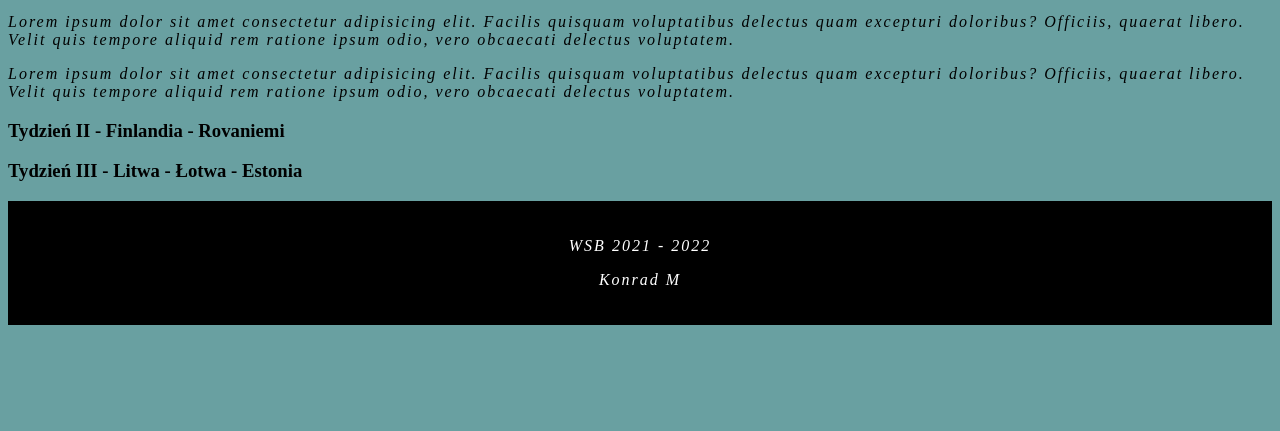
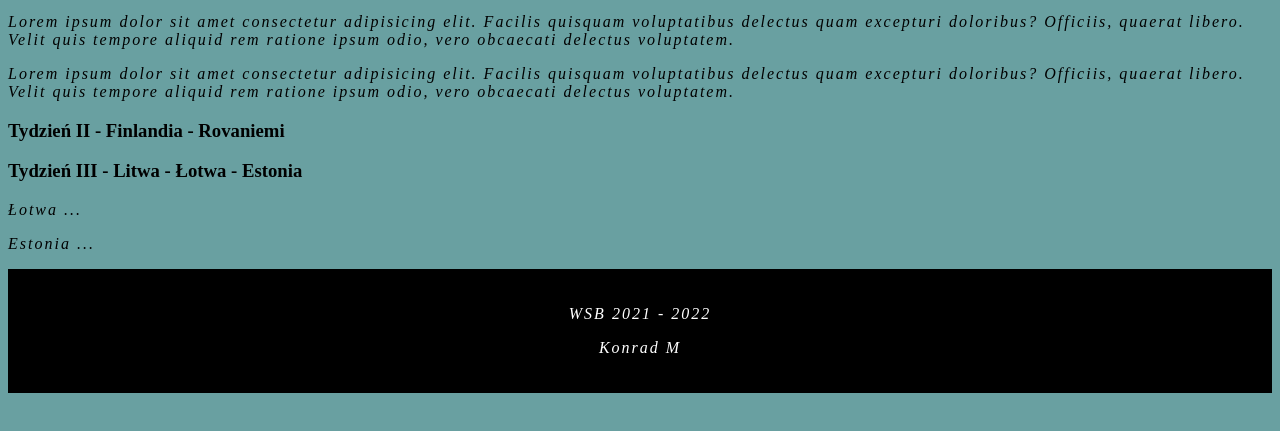
Before and after one commit to Konrad-KaeM/GitHubProjekt, a plain HTML site: page index.html in a window 1280 px wide. Shown: the part 119-550 px from the top of the page. Drawn offline with Linux system fonts and the light colour scheme.

Commit message:
dodaj Lotwe i Estonie

```diff
--- a/index.html
+++ b/index.html
@@ -46,6 +46,8 @@
     <h3>Tydzień II - Finlandia - Rovaniemi</h3>
 
     <h3>Tydzień III - Litwa - Łotwa - Estonia</h3>
+    <p>Łotwa ...</p>
+    <p>Estonia ...</p>
 
     <footer>
         <p>WSB 2021 - 2022</p>
```
